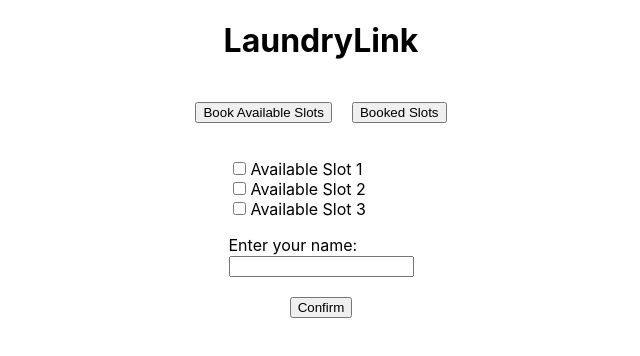
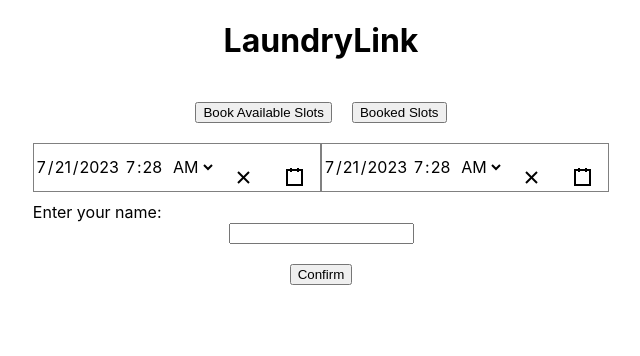
Before and after one commit to zbaigg/LaundryLink, a React (Create React App) app in the folder mylaundryapp/: page / in a window 1280 px wide. Both pictures are taken after a click on the button "Book Available Slots". Shown: the top 356 px of the page, without its empty margins (319-959 px from the left). Built offline with nearby package versions, Linux system fonts and the light colour scheme.

Commit message:
Allowing users to choose an arbit rary start and end time for their laundry slot

```diff
--- a/mylaundryapp/package.json
+++ b/mylaundryapp/package.json
@@ -7,6 +7,7 @@
     "@testing-library/react": "^13.4.0",
     "@testing-library/user-event": "^13.5.0",
     "react": "^18.2.0",
+    "react-datetime-picker": "^5.3.0",
     "react-dom": "^18.2.0",
     "react-scripts": "5.0.1",
     "web-vitals": "^2.1.4"
--- a/mylaundryapp/src/App.css
+++ b/mylaundryapp/src/App.css
@@ -8,8 +8,6 @@
 button {
   margin-top: 20px; /* Add margin space at the top */
 }
-
-
 
 
 .App-container {
--- a/mylaundryapp/src/components/Slots.js
+++ b/mylaundryapp/src/components/Slots.js
@@ -1,59 +1,50 @@
 import React, { useState } from 'react';
-// import DateTimePicker from 'react-datetime-picker';
-// import { format, addMinutes } from 'date-fns'; // Importing necessary functions from date-fns
+import DateTimePicker from 'react-datetime-picker';
+import 'react-datetime-picker/dist/DateTimePicker.css';
+import 'react-calendar/dist/Calendar.css';
+import 'react-clock/dist/Clock.css';
+// import { format } from 'date-fns'; // Import the format function from date-fns
 
 function Slots() {
-    const availableSlots = ['Available Slot 1', 'Available Slot 2', 'Available Slot 3'];
-    // const availableSlots = [
-    //     new Date(2023, 6, 23, 10, 0, 0), // July 23, 2023, 10:00 AM
-    //     new Date(2023, 6, 24, 14, 30, 0), // July 24, 2023, 2:30 PM
-    //     new Date(2023, 6, 25, 18, 45, 0), // July 25, 2023, 6:45 PM
-    //     new Date(2023, 6, 26, 9, 15, 0),  // July 26, 2023, 9:15 AM
-    //     new Date(2023, 6, 27, 20, 0, 0),  // July 27, 2023, 8:00 PM
-    //   ];
+  const [displaySlots, setDisplaySlots] = useState(false);
+  const [selectionConfirmed, setIsSelectionConfirmed] = useState(false);
+  const [showConfirmationMessage, setConfirmationMessage] = useState(false);
+  const [nameInput, setInput] = useState('');
+  const [startDateTime, setStartDateTime] = useState(new Date());
+  const [endDateTime, setEndDateTime] = useState(new Date());
 
-
-  // Generate arbitrary time slots for the next 5 days
-    // const availableSlots = Array.from({ length: 15 }, (_, index) => {
-    //     const startDate = new Date(); // Start with the current date and time
-    //     return addMinutes(startDate, index * 30); // Add 30 minutes to each subsequent slot
-    // });
-
-    const [checkedSlots, setCheckedSlots] = useState([]); //checkedSlots -> which slots have user checked, setCheckedSlots -> update checkedSlots value
-    const [displaySlots, setDisplaySlots] = useState(false); // State to control when to display slots
-    const [selectionConfirmed, setIsSelectionConfirmed] = useState(false); // New state to track if Confirm button is clicked
-    const [showConfirmationMessage, setConfirmationMessage] = useState(false);
-    const [nameInput, setInput] = useState("")
-
-    //function called when 'Book Available Slot' button is clicked
   function BookAvailableSlots() {
     console.log('Book Available Slots Button clicked');
-        setDisplaySlots(true); // Show the available slots when the button is clicked
+    setDisplaySlots(true);
   }
 
-    //function called when 'Book Slots' button is clicked - still working on this function to move selected slots to appear when this button is clicked
   function BookedSlots() {
     console.log('Booked Slots Button clicked');
-        setDisplaySlots(false); // Do not show the available slots when this button is clicked
+    setDisplaySlots(false);
   }
 
-    //when user checkmarks a slot
-    function checkboxHandling(slot) {
-        if (checkedSlots.includes(slot)) { //checks if the slot was already checked (meaning user just unchecked it)
-            setCheckedSlots(checkedSlots.filter((item) => item !== slot)); //now creating a new array for checkedSlots that includes all items except for the one just unchecked
-        } else {
-            setCheckedSlots([...checkedSlots, slot]); //adding the slot to the checkedSlots array
-        }
-    }
-
-    function ConfirmHandling(){
+  function ConfirmHandling() {
     setIsSelectionConfirmed(true);
     setConfirmationMessage(true);
   }
 
-    function nameInputHandling(inputValue){
-        setInput(inputValue.target.value)
+  function nameInputHandling(inputValue) {
+    setInput(inputValue.target.value);
   }
+
+//   // Function to handle changes in the start time
+//   function handleStartDateTimeChange(dateTime) {
+//     // Format the dateTime before saving it to the state
+//     const formattedDateTime = format(dateTime, "yyyy-MM-dd hh:mm a");
+//     setStartDateTime(formattedDateTime);
+//   }
+
+//   // Function to handle changes in the end time
+//   function handleEndDateTimeChange(dateTime) {
+//     // Format the dateTime before saving it to the state
+//     const formattedDateTime = format(dateTime, "yyyy-MM-dd hh:mm a");
+//     setEndDateTime(formattedDateTime);
+//   }
 
   return (
     <div className="App-container">
@@ -61,45 +52,38 @@ return (
         <button onClick={BookAvailableSlots}>Book Available Slots</button>
         <button onClick={BookedSlots}>Booked Slots</button>
       </div>
-         {displaySlots ? ( // Render the slots (2nd operant) only if displaySlots is true
+      {displaySlots ? (
         <div className="App-output">
-                <ul className="no-bullets"> {/*Adding a class to remove bullet points from the output*/}
-                    {availableSlots.map((slot, index) => ( //mapping is iterating over the array items and then defining what happens to them, in this case making list items (li) for each item in the array
-                        <li key={index}> {/*making list item*/}
-                            <label> {/*to asscoaite text/label with the checkbox, the <label> element encloses the text that is associated with the input type (checkboxes)*/}
-                                <input
-                                    type="checkbox" //type of input field
-                                    checked={checkedSlots.includes(slot)}
-                                    onChange={() => checkboxHandling(slot)} //event handler to call the checkboxHandling function when a user checks or unchecks a box
+          <DateTimePicker
+            onChange={setStartDateTime}
+            value={startDateTime}
           />
-                                {slot}
-                            </label>
-                        </li>
-                    ))}
-                </ul>
+          <DateTimePicker
+            onChange={setEndDateTime}
+            value={endDateTime}
+          />
           <div className="input-container">
             <label htmlFor="nameInput">Enter your name:</label>
             <input
-                        type='text'
+              type="text"
               value={nameInput}
               onChange={nameInputHandling}
             />
           </div>
-
-                <button onClick={ConfirmHandling}>Confirm</button> {/*I want to print/display the checkmarked items/items in the checkedSlots state variable after the Booked Slots button is clicked*/}
-                {showConfirmationMessage && <p>Booking for {nameInput} has been confirmed!</p>}
+          <button onClick={ConfirmHandling}>Confirm</button>
+          {showConfirmationMessage && (
+            <p>
+              Booking for {nameInput} from{' '}
+              {startDateTime.toISOString()} to {endDateTime.toISOString()} has been confirmed!
+            </p>
+          )}
         </div>
-        ):(
-            //when i click on Booked Slots button, the following code output is rendered
-            // {/*how do i display/print the items stored in a state variable array */}
-
+      ) : (
         selectionConfirmed && (
           <ul className="no-bullets">
-                    {checkedSlots.map((prebookedSlots, index) => (
-                        <li key={index}>{prebookedSlots} (Booked by: {nameInput})</li>
-                        // {/*but i only wanna display when a specific button is clicked - Done*/}
-
-                    ))}
+            <li>
+              {startDateTime.toISOString()} to {endDateTime.toISOString()} (Booked by: {nameInput})
+            </li>
           </ul>
         )
       )}
--- a/mylaundryapp/src/index.js
+++ b/mylaundryapp/src/index.js
@@ -11,7 +11,4 @@ root.render(
   </React.StrictMode>
 );
 
-// If you want to start measuring performance in your app, pass a function
-// to log results (for example: reportWebVitals(console.log))
-// or send to an analytics endpoint. Learn more: https://bit.ly/CRA-vitals
 reportWebVitals();
```
Also changed, not shown: 1 other file (tests, documents, lock files or other folders). Lines whose indentation alone changed are shown as unchanged.
